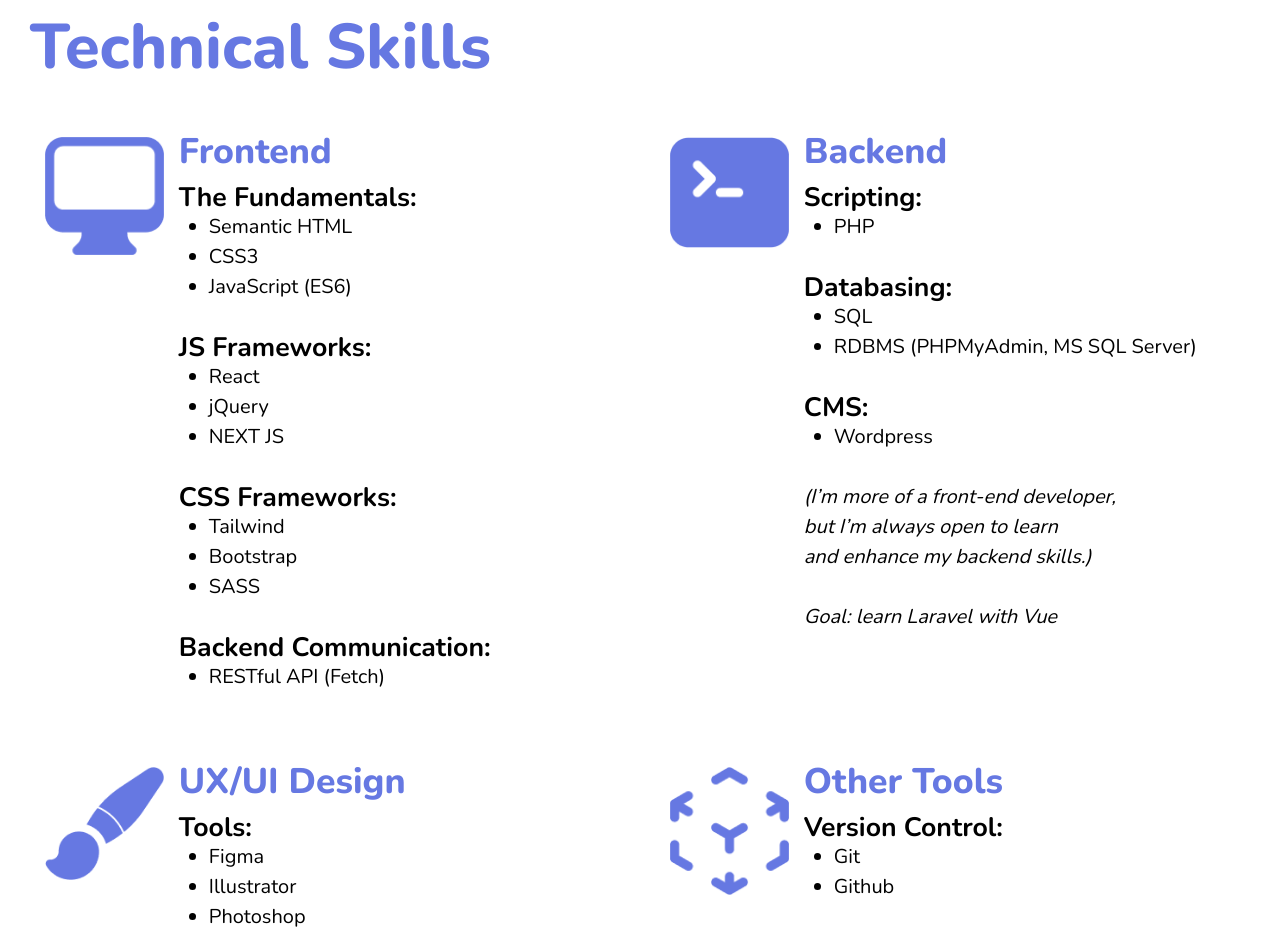
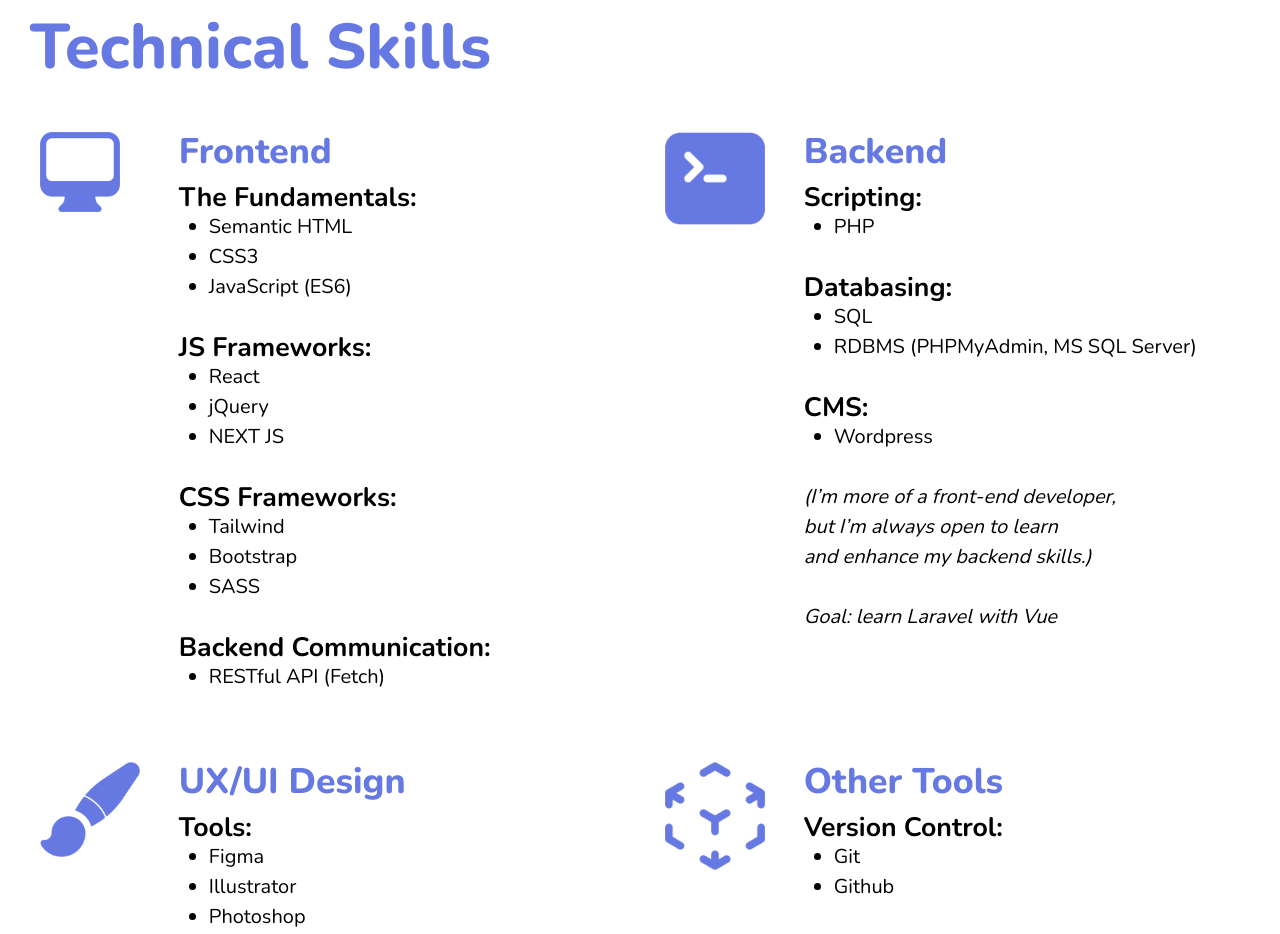
Before and after one commit to johnjovero98/johnjovero-portfolio, a Next.js app: page / in a window 1280 px wide. Shown: the part 1540-2474 px from the top of the page. Built offline with nearby package versions, Linux system fonts and the light colour scheme.

Commit message:
fix icon padding

```diff
--- a/app/globals.css
+++ b/app/globals.css
@@ -165,3 +165,7 @@
 .skills .skills-card-icon {
   @apply w-1/4
 }
+
+.skill-icon-img {
+  @apply p-[10px];
+}
--- a/components/SkillsList.jsx
+++ b/components/SkillsList.jsx
@@ -11,7 +11,7 @@
                     width={100}
                     height={100}
                     alt="monitor icon"
-                    className="w-full p-[15px]"
+                    className="skill-icon-img"
                 />
 
             </div>
@@ -55,7 +55,7 @@
                     width={120}
                     height={120}
                     alt="monitor icon"
-                    className="w-full p-[15px]"
+                    className="skill-icon-img"
                 />
 
             </div>
@@ -95,7 +95,7 @@
                     width={120}
                     height={120}
                     alt="monitor icon"
-                    className="w-full p-[15px]"
+                    className="skill-icon-img"
                 />
 
             </div>
@@ -133,7 +133,7 @@
                     width={120}
                     height={120}
                     alt="monitor icon"
-                    className="w-full p-[15px]"
+                    className="skill-icon-img"
                 />
 
             </div>
```
